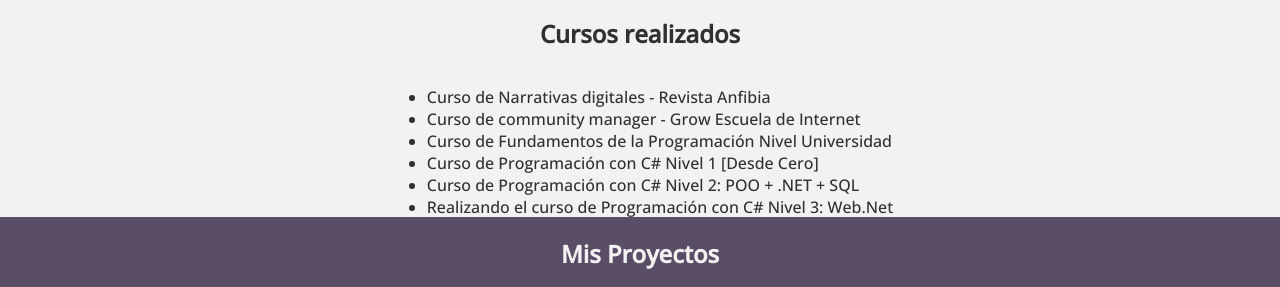
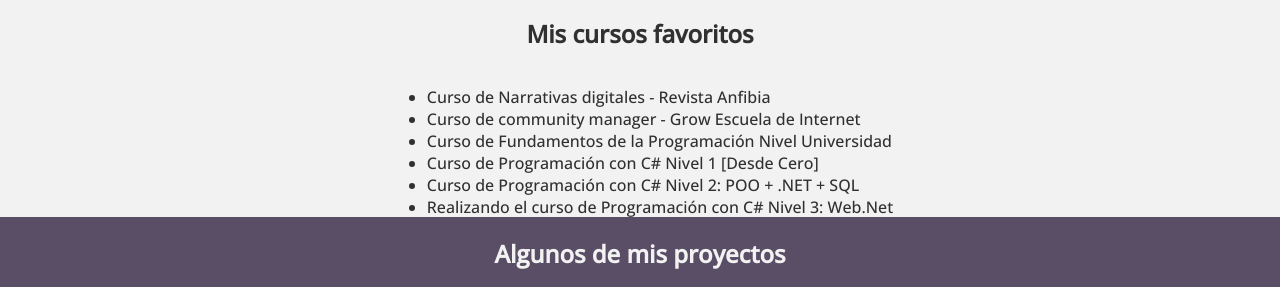
Before and after one commit to FedericoThornton/Porfolio, a plain HTML site: page index.html in a window 1280 px wide. Shown: the part 1283-1570 px from the top of the page. Drawn offline with nearby package versions, Linux system fonts and the light colour scheme.

Commit message:
modificacion 7

```diff
--- a/index.html
+++ b/index.html
@@ -60,7 +60,7 @@
                 <img src="https://upload.wikimedia.org/wikipedia/commons/thumb/5/59/Visual_Studio_Icon_2019.svg/1200px-Visual_Studio_Icon_2019.svg.png" class="tech" alt="">
             </div>
         </div>
-        <h2>Cursos realizados</h2>
+        <h2> Mis cursos favoritos</h2>
         <ul>
             <li>Curso de Narrativas digitales - Revista Anfibia </li>
             <li>Curso de community manager - Grow Escuela de Internet</li>
@@ -72,7 +72,7 @@
         </ul>
     </section>
     <section class="tres">
-        <h2>Mis Proyectos</h2>
+        <h2>Algunos de mis proyectos</h2>
         <div class="proyectos">
             <div class="card">
                 <h3>Programa de Discos</h3>
```
